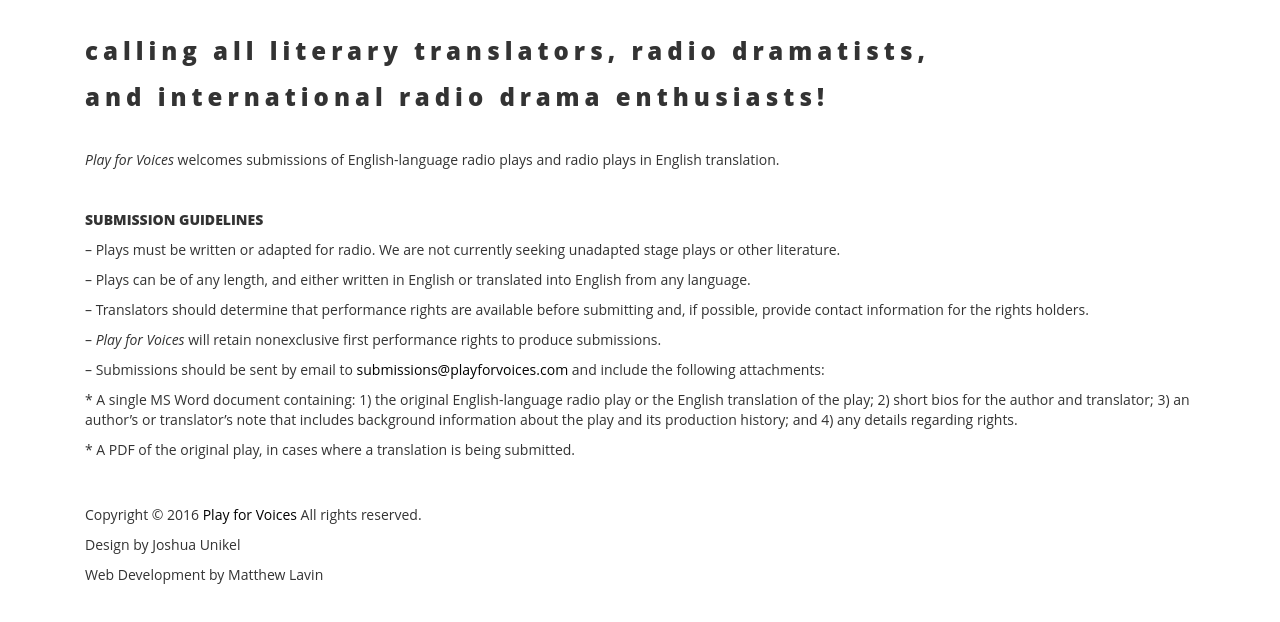
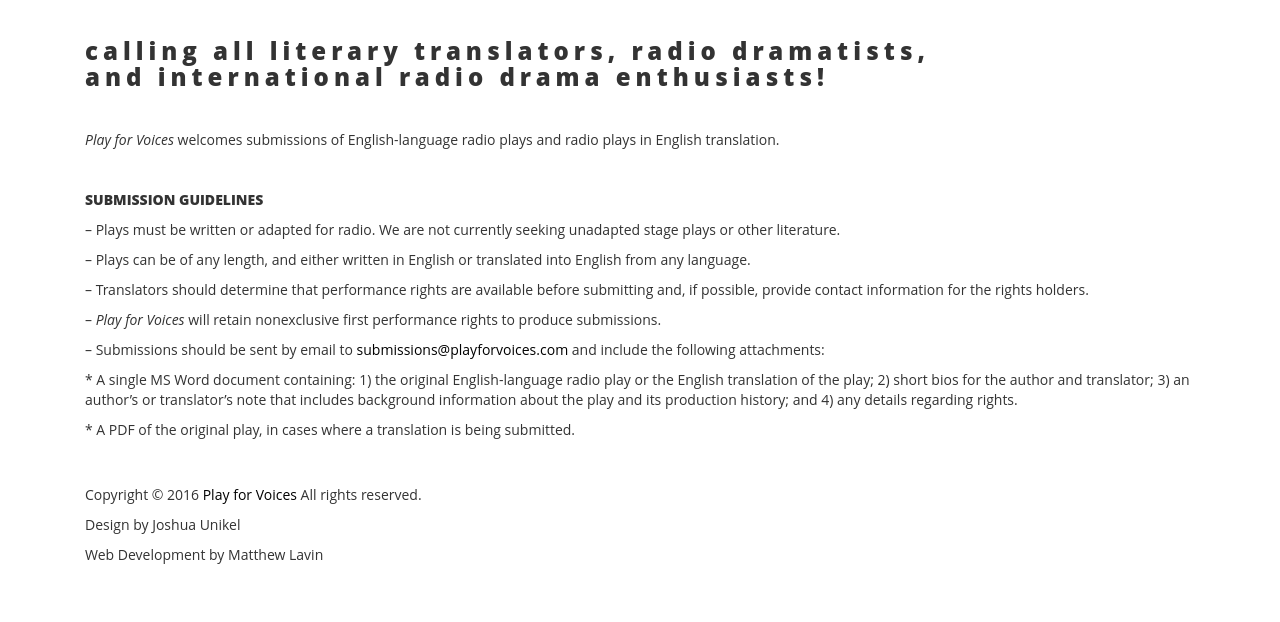
Before and after one commit to playforvoices/web-dev, a plain HTML site: page submit/index.html in a window 1280 px wide. Shown: the part 74-696 px from the top of the page. Drawn offline with nearby package versions, Linux system fonts and the light colour scheme; files whose address does not match are found by name.

Commit message:
producers h3

```diff
--- a/submit/index.html
+++ b/submit/index.html
@@ -56,8 +56,7 @@
   <div id="primary" class="content-area col-md-12">
 
     <div class="entry-content clearfix">
-  		<h3><strong>Calling all literary translators, radio dramatists, </strong></h3>
-  <h3><strong>and international radio drama enthusiasts!<br />
+  		<h3><strong>Calling all literary translators, radio dramatists, <br/>and international radio drama enthusiasts!<br />
   </strong></h3>
   <p><span style="color: #ffffff;">*</span></p>
   <p><em>Play for Voices</em> welcomes submissions of English-language radio plays and radio plays in English translation.</p>
```
Also changed, not shown: producers/index.html (+1 -0 lines).
